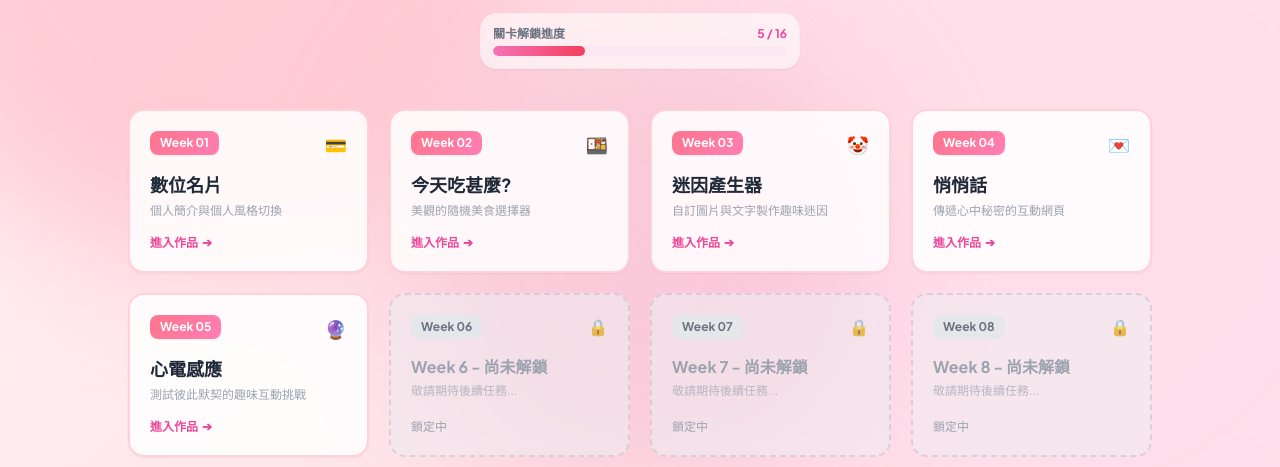
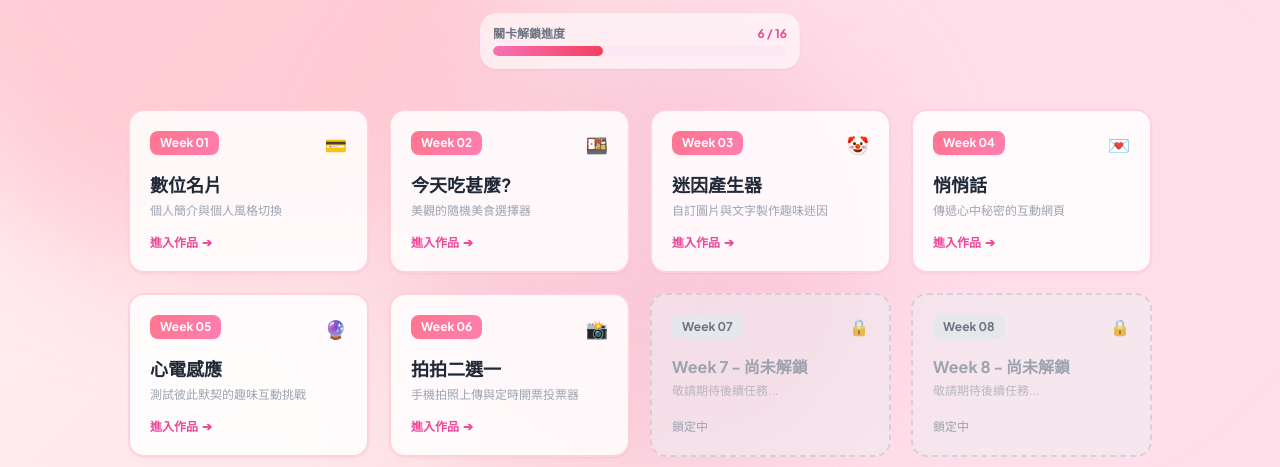
Before and after one commit to mien-2/trgt6, a plain HTML site: page index.html in a window 1280 px wide. Shown: the part 333-800 px from the top of the page. Drawn offline with nearby package versions, Linux system fonts and the light colour scheme.

Commit message:
Update progress and unlock status for week 6

```diff
--- a/index.html
+++ b/index.html
@@ -195,14 +195,14 @@
                 歡迎來到我的學習闖關基地！挑戰 16 週前端技能關卡。
             </p>
 
-            <!-- 闖關進度條 -->
+            <!-- 闖關進度條 (已更新為 6 / 16) -->
             <div class="w-full max-w-xs mt-4 bg-white/60 backdrop-blur-sm p-3 rounded-2xl shadow-sm border border-pink-100">
                 <div class="flex justify-between text-xs text-gray-500 font-bold mb-1">
                     <span>關卡解鎖進度</span>
-                    <span class="text-pink-500">5 / 16</span>
+                    <span class="text-pink-500">6 / 16</span>
                 </div>
                 <div class="w-full bg-pink-100 h-2.5 rounded-full overflow-hidden">
-                    <div class="bg-gradient-to-r from-pink-400 to-rose-500 h-full rounded-full" style="width: 31.25%;"></div>
+                    <div class="bg-gradient-to-r from-pink-400 to-rose-500 h-full rounded-full" style="width: 37.5%;"></div>
                 </div>
             </div>
         </section>
@@ -305,13 +305,32 @@
                     </div>
                 </a>
 
-                <!-- 按鈕 6 - 16 (未解鎖狀態) -->
+                <!-- 按鈕 6 (已解鎖 - 拍照二選一投票器) -->
+                <a href="w6/index.html" class="unlocked-card rounded-2xl p-5 flex flex-col justify-between group shadow-sm">
+                    <div class="flex justify-between items-start mb-3">
+                        <span class="badge-pink text-white text-xs font-bold px-2.5 py-1 rounded-lg shadow-sm">
+                            Week 06
+                        </span>
+                        <span class="text-lg group-hover:scale-125 transition-transform duration-300">📸</span>
+                    </div>
+                    <div>
+                        <h3 class="font-bold text-gray-800 text-lg group-hover:text-pink-600 transition-colors">
+                            拍拍二選一
+                        </h3>
+                        <p class="text-xs text-gray-400 mt-1">手機拍照上傳與定時開票投票器</p>
+                    </div>
+                    <div class="mt-4 flex items-center text-xs font-bold text-pink-500 group-hover:translate-x-1 transition-transform">
+                        進入作品 <span class="ml-1">➔</span>
+                    </div>
+                </a>
+
+                <!-- 按鈕 7 - 16 (未解鎖狀態) -->
                 <script>
-                    // 動態生成第 6 到第 16 個關卡按鈕
+                    // 動態生成第 7 到第 16 個關卡按鈕
                     const totalWeeks = 16;
                     const container = document.currentScript.parentElement;
 
-                    for (let i = 6; i <= totalWeeks; i++) {
+                    for (let i = 7; i <= totalWeeks; i++) {
                         const weekNum = i < 10 ? `0${i}` : i;
                         const cardHTML = `
                             <div class="locked-card rounded-2xl p-5 flex flex-col justify-between text-gray-400 select-none relative" onclick="showLockedToast(${i})">
```
